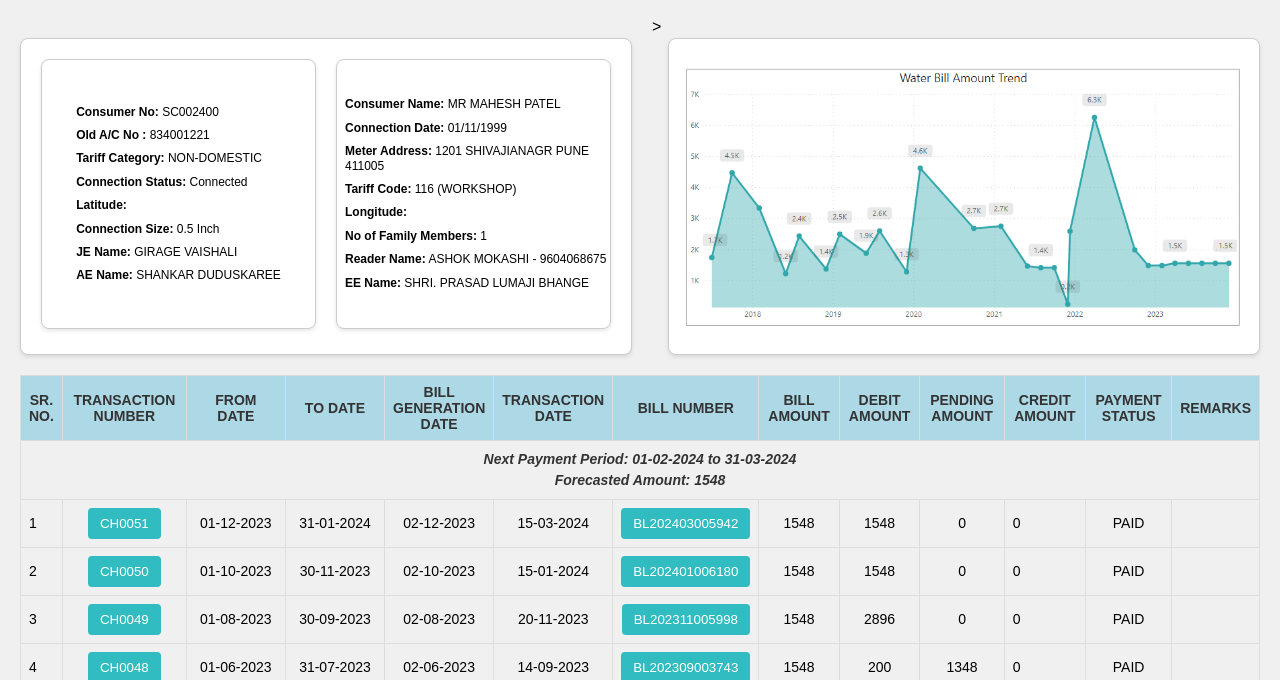
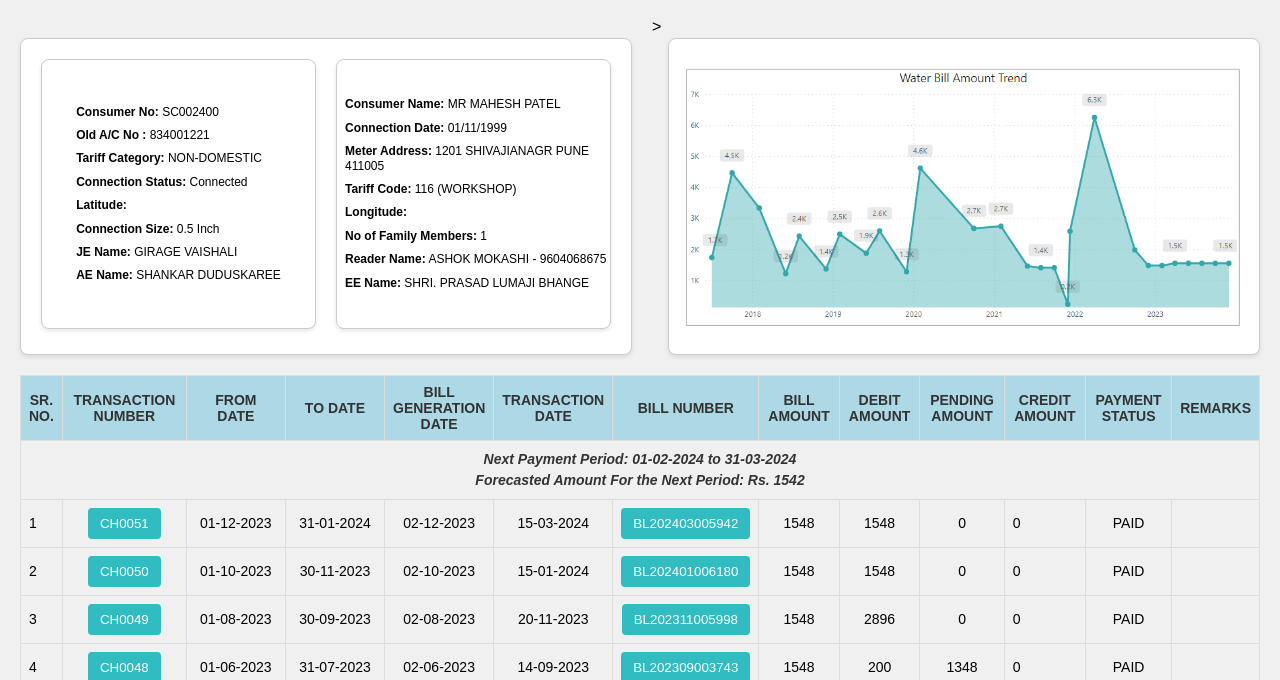
Before and after one commit to pmccitizenportal/WaterBilling, a plain HTML site: page index.html in a window 1280 px wide. Shown: the part 120-800 px from the top of the page. Drawn offline with Linux system fonts and the light colour scheme.

Commit message:
index.html

```diff
--- a/index.html
+++ b/index.html
@@ -311,7 +311,7 @@
         <tr>
             <th colspan="13" style="font-style: italic; background-color: #f0f0f0; line-height: 1.5;">
                 Next Payment Period: 01-02-2024 to 31-03-2024<br>
-                Forecasted Amount: 1548
+                Forecasted Amount For the Next Period: Rs. 1542
             </th>
         </tr>
         <tr>
```
